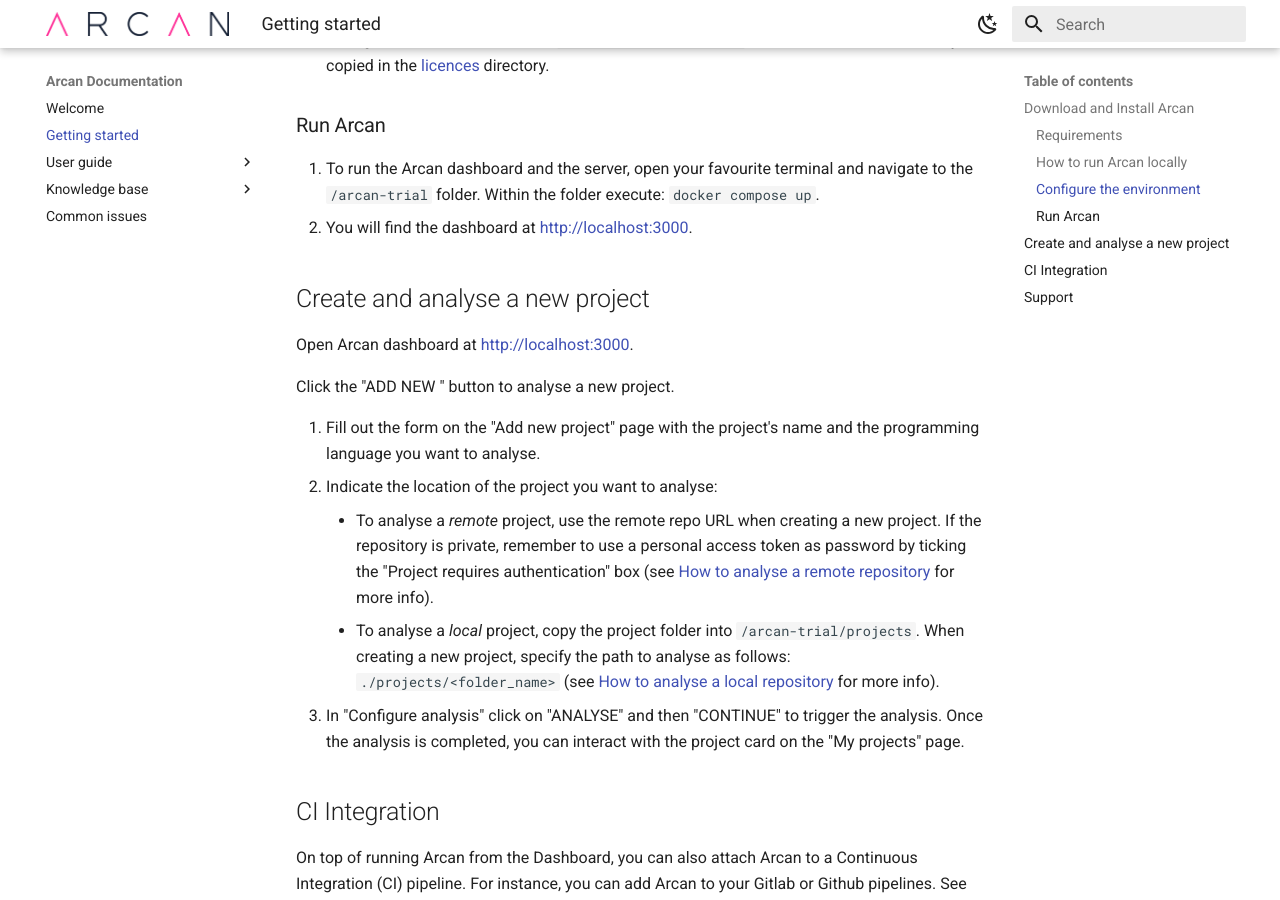
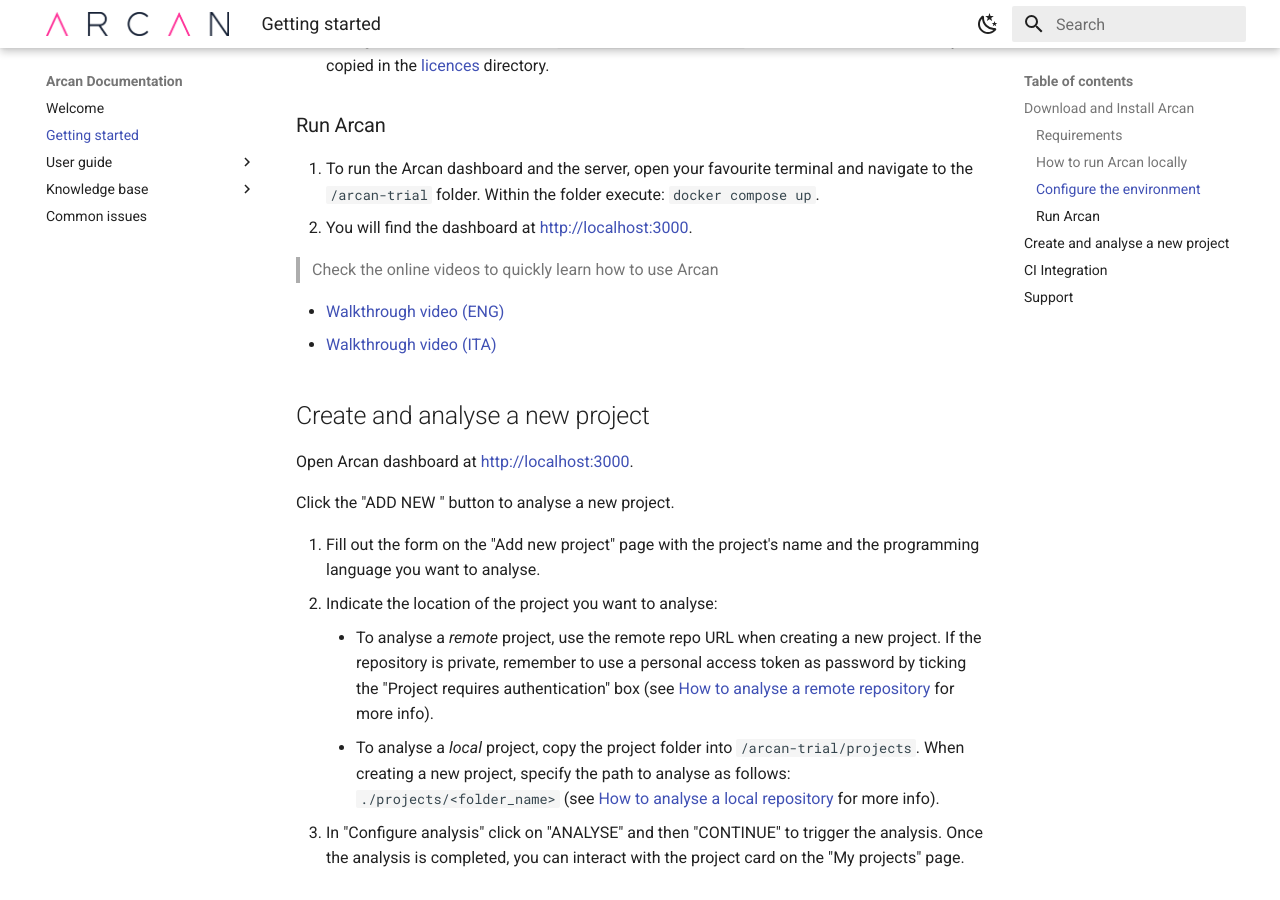
Before and after one commit to Arcan-Tech/arcan-docs, an MkDocs documentation site: the page built from docs/get_started.md, in a window 1280 px wide and 900 px high, scrolled down 708 px. Built offline with MkDocs 1.6.1 and Material for MkDocs 9.7.7, drawn with Linux system fonts in a browser that asks for light colours; the version menu is left out.

Commit message:
Added youtube resources

```diff
--- a/docs/get_started.md
+++ b/docs/get_started.md
@@ -22,6 +22,11 @@
 1. To run the Arcan dashboard and the server, open your favourite terminal and navigate to the `/arcan-trial` folder. Within the folder execute: `docker compose up`.
 2. You will find the dashboard at [http://localhost:3000](http://localhost:3000).
 
+> Check the online videos to quickly learn how to use Arcan
+
+* [Walkthrough video (ENG)](https://youtu.be/YLSGT4E_Fbg)
+* [Walkthrough video (ITA)](https://youtu.be/MFo9Yocq-q8)
+
 ## Create and analyse a new project
 Open Arcan dashboard at [http://localhost:3000](http://localhost:3000).
 
```
Also changed, not shown: docs/index.md (+2 -0 lines).
